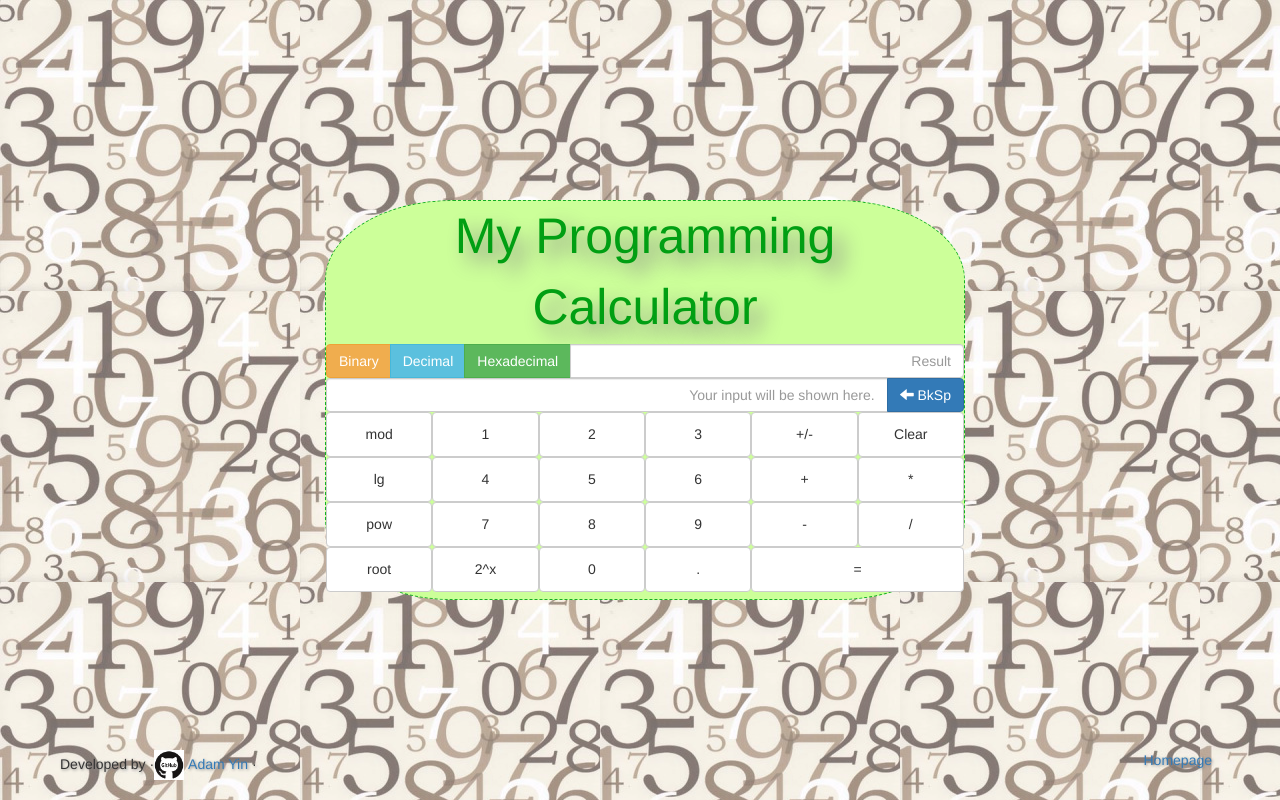
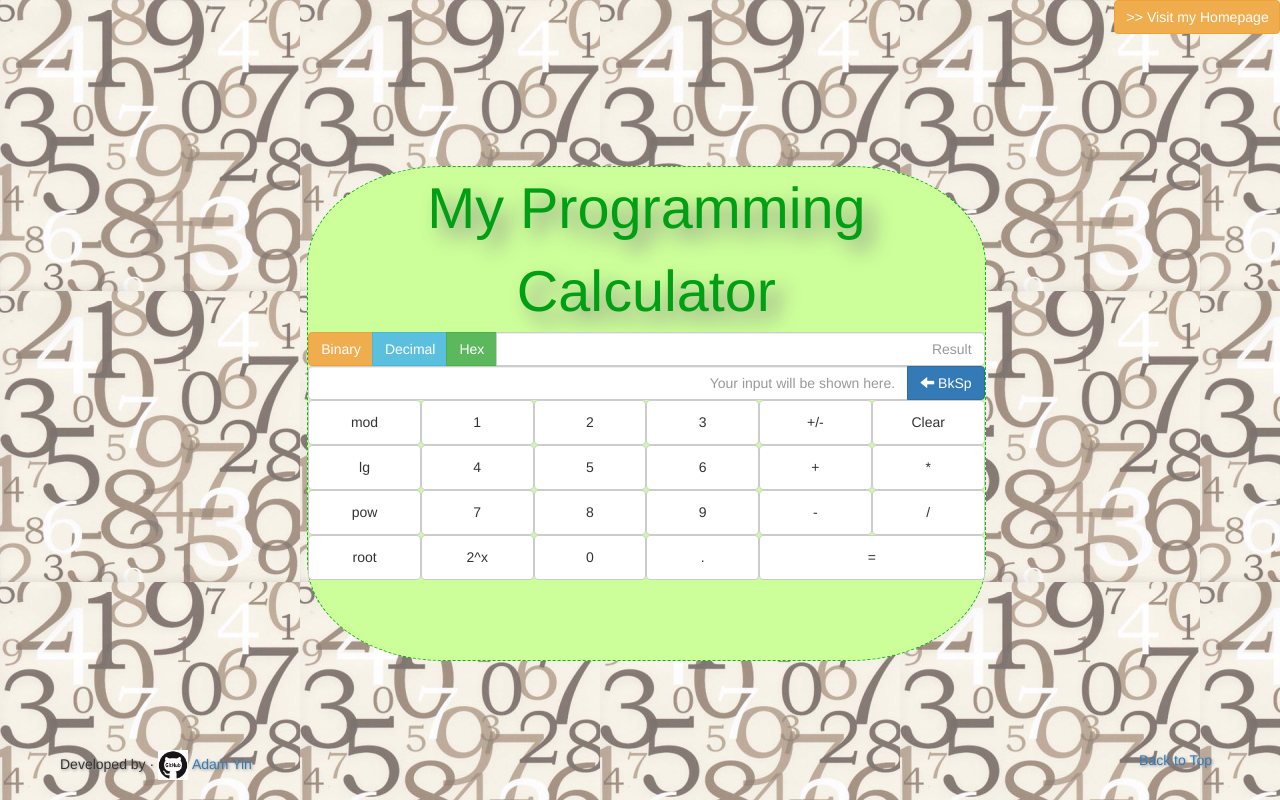
Before and after one commit to comraq/My-Calculator, a plain HTML site: page index.html in a window 1280 px wide. Drawn offline with nearby package versions, Linux system fonts and the light colour scheme.

Commit message:
updated with better resizing options

```diff
--- a/css/custom/main.css
+++ b/css/custom/main.css
@@ -14,12 +14,16 @@ html {
 }
 
 .container-fluid {
-  position: absolute;
-  top: 200px;
-  left: 325px;
+  position: relative;
+  float: left;
+  margin-top: 13%;
+  margin-left: 24%;
 
-  height: 50%;
-  width: 50%;
+  height: auto;
+  width: auto;
+  max-width: 53%;
+
+  padding-bottom: 80px;
 
   border: 1px dashed #13af24;
   border-radius: 20%;
@@ -28,7 +32,6 @@ html {
 
 .calc-container {
   position: relative;
-  //top: 120px;
 
   height: 100%;
   width: 100%;
@@ -37,11 +40,6 @@ html {
 .btn-default {
   width: 100%;
   height: 45px;
-}
-
-.no-gutter > [class*='col-'] {
-  padding-right:0;
-  padding-left:0;
 }
 
 #user-entry {
@@ -54,17 +52,26 @@ html {
   background-color: #fff;
 }
 
-.last-row {
-  margin-left: 0px;
-  width: 100%;
-}
-
 #head-title {
   position: relative;
 
-  font-size: 50px;
+  font-size: 4.5vw;
   color: #019f13;
 
   text-align: center;
   text-shadow: 10px 10px 20px #888;
 }
+
+#side-container {
+  position: relative;
+
+  float: right;
+  width: 13%;
+}
+
+#side-button {
+  height: 100%;
+  width: 100%;
+
+  font-size: 1.1vw;
+}
--- a/index.html
+++ b/index.html
@@ -31,26 +31,28 @@
 
   <body>
 
+    <div id="side-container"><a href="https://comraq.github.io"><button type="button" class="btn btn-warning" id="side-button">>> Visit my Homepage</button></a></div>
+
     <div class="container-fluid">
       <div id="head-title">My Programming Calculator</div>
 
     <div class="calc-container">
-      <div class="row no-gutter">
-        <div class="col-md-12">
+      <div class="row">
+        <div class="col-md-12 col-sm-12 col-xs-12">
           <div class="input-group">
             <div class="input-group-btn">
               <!-- Buttons -->
               <button type="button" class="btn btn-warning" id="op-b">Binary</button>
               <button type="button" class="btn btn-info" id="op-d">Decimal</button>
-              <button type="button" class="btn btn-success" id="op-h">Hexadecimal</button>
+              <button type="button" class="btn btn-success" id="op-h">Hex</button>
             </div>
             <input type="text" class="form-control" id="result" placeholder="Result" aria-label="..." disabled>
           </div>
         </div>
       </div>
 
-      <div class="row no-gutter">
-        <div class="col-md-12">
+      <div class="row">
+        <div class="col-md-12 col-sm-12 col-xs-12">
           <div class="input-group">
             <input type="text" class="form-control" id="user-entry" placeholder="Your input will be shown here." aria-label="..." disabled>
             <div class="input-group-btn">
@@ -60,63 +62,63 @@
         </div>
       </div>
 
-      <div class="row no-gutter">
-        <div class="col-md-2">
+      <div class="row">
+        <div class="col-md-2 col-sm-2 col-xs-2">
           <button type="button" class="btn btn-default" id="op-%">mod</button>
           <button type="button" class="btn btn-default" id="op-l">lg</button>
         </div>
-        <div class="col-md-2">
+        <div class="col-md-2 col-sm-2 col-xs-2">
           <button type="button" class="btn btn-default" id="nb-1">1</button>
           <button type="button" class="btn btn-default" id="nb-4">4</button>
         </div>
-        <div class="col-md-2">
+        <div class="col-md-2 col-sm-2 col-xs-2">
           <button type="button" class="btn btn-default" id="nb-2">2</button>
           <button type="button" class="btn btn-default" id="nb-5">5</button>
         </div>
-        <div class="col-md-2">
+        <div class="col-md-2 col-sm-2 col-xs-2">
           <button type="button" class="btn btn-default" id="nb-3">3</button>
           <button type="button" class="btn btn-default" id="nb-6">6</button>
         </div>
-        <div class="col-md-2">
+        <div class="col-md-2 col-sm-2 col-xs-2">
           <button type="button" class="btn btn-default" id="op-s">+/-</button>
           <button type="button" class="btn btn-default" id="op-+">+</button>
         </div>
-        <div class="col-md-2">
+        <div class="col-md-2 col-sm-2 col-xs-2">
           <button type="button" class="btn btn-default" id="op-c">Clear</button>
           <button type="button" class="btn btn-default" id="op-*">*</button>
         </div>
       </div>
 
-      <div class="row no-gutter">
-        <div class="col-md-2">
+      <div class="row">
+        <div class="col-md-2 col-sm-2 col-xs-2">
           <button type="button" class="btn btn-default" id="op-^">pow</button>
           <button type="button" class="btn btn-default" id="op-r">root</button>
         </div>
-        <div class="col-md-2">
+        <div class="col-md-2 col-sm-2 col-xs-2">
           <button type="button" class="btn btn-default" id="nb-7">7</button>
           <button type="button" class="btn btn-default" id="op-p">2^x</button>
         </div>
-        <div class="col-md-2">
+        <div class="col-md-2 col-sm-2 col-xs-2">
           <button type="button" class="btn btn-default" id="nb-8">8</button>
           <button type="button" class="btn btn-default" id="nb-0">0</button>
         </div>
-        <div class="col-md-2">
+        <div class="col-md-2 col-sm-2 col-xs-2">
           <button type="button" class="btn btn-default" id="nb-9">9</button>
           <button type="button" class="btn btn-default" id="nb-.">.</button>
         </div>
 
-        <div class="col-md-4">
-          <div class="row no-gutter last-row">
-            <div class="col-md-6">
+        <div class="col-md-4 col-sm-4 col-xs-4">
+          <div class="row">
+            <div class="col-md-6 col-sm-6 col-xs-6">
               <button type="button" class="btn btn-default" id="op--">-</button>
             </div>
-            <div class="col-md-6">
+            <div class="col-md-6 col-sm-6 col-xs-6">
               <button type="button" class="btn btn-default" id="op-/">/</button>
             </div>
           </div>
 
-          <div class="row no-gutter last-row">
-            <div class="col-md-12"><button type="button" class="btn btn-default" id="op-=">=</button></div>
+          <div class="row">
+            <div class="col-md-12 col-sm-12 col-xs-12"><button type="button" class="btn btn-default" id="op-=">=</button></div>
           </div>
         </div>
 
@@ -125,12 +127,10 @@
     </div>
 
   <div class="container-footer">
-    <!--hr class="featurette-divider"-->
-
     <!-- FOOTER -->
     <footer>
-      <p class="pull-right"><a class="footer-item" href="https://comraq.github.io">Homepage</a></p>
-      <p class="footer-item">Developed by &middot;<a class="footer-item" href="https://github.com/comraq"><img class="logo-icon" src="custom/img/github-icon.gif"/>&nbspAdam Yin</a> &middot;</p>
+      <p class="pull-right"><a class="footer-item" href="#">Back to Top</a></p>
+      <p class="footer-item">Developed by &middot; <a class="footer-item" href="https://github.com/comraq"><img class="logo-icon" src="custom/img/github-icon.gif"/>&nbspAdam Yin</a></p>
     </footer>
   </div>
 
```
Also changed, not shown: css/bootstrap-theme.css, css/bootstrap-theme.min.css, css/bootstrap.css, css/bootstrap.min.css.
